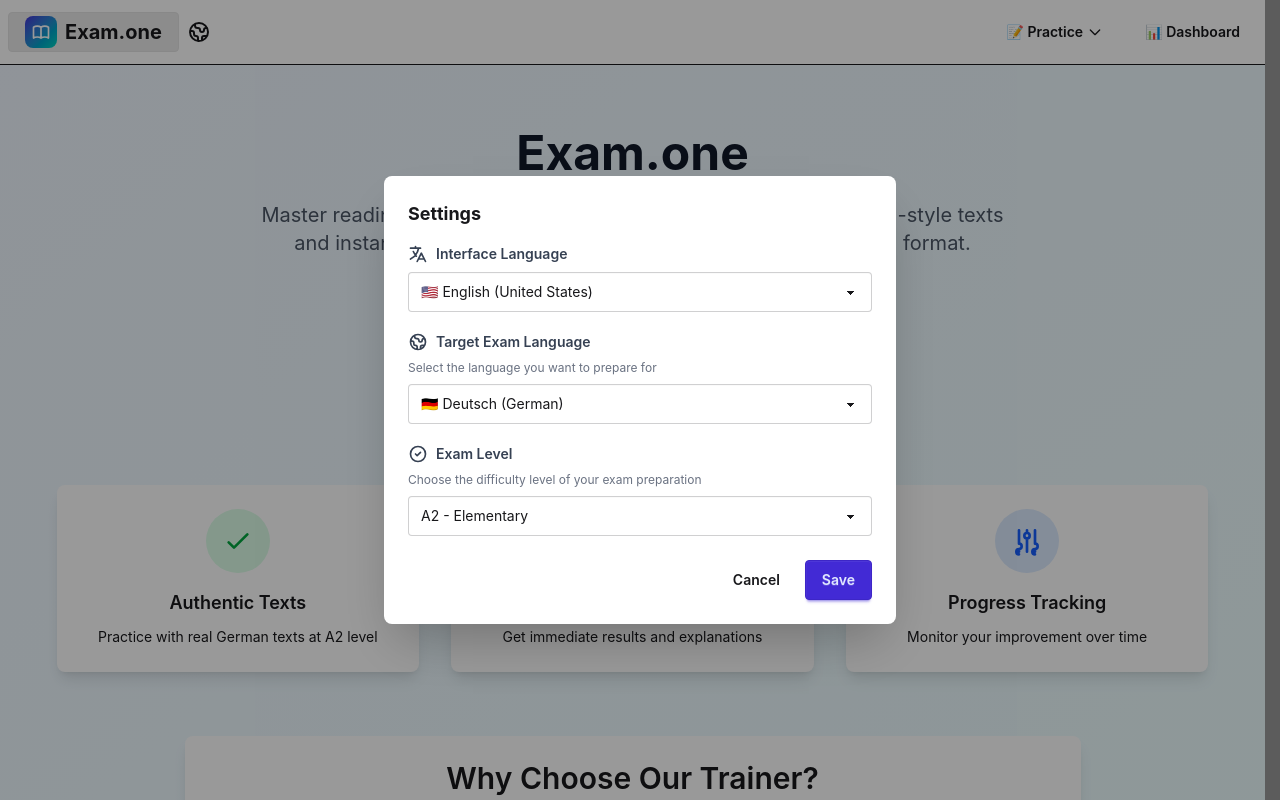
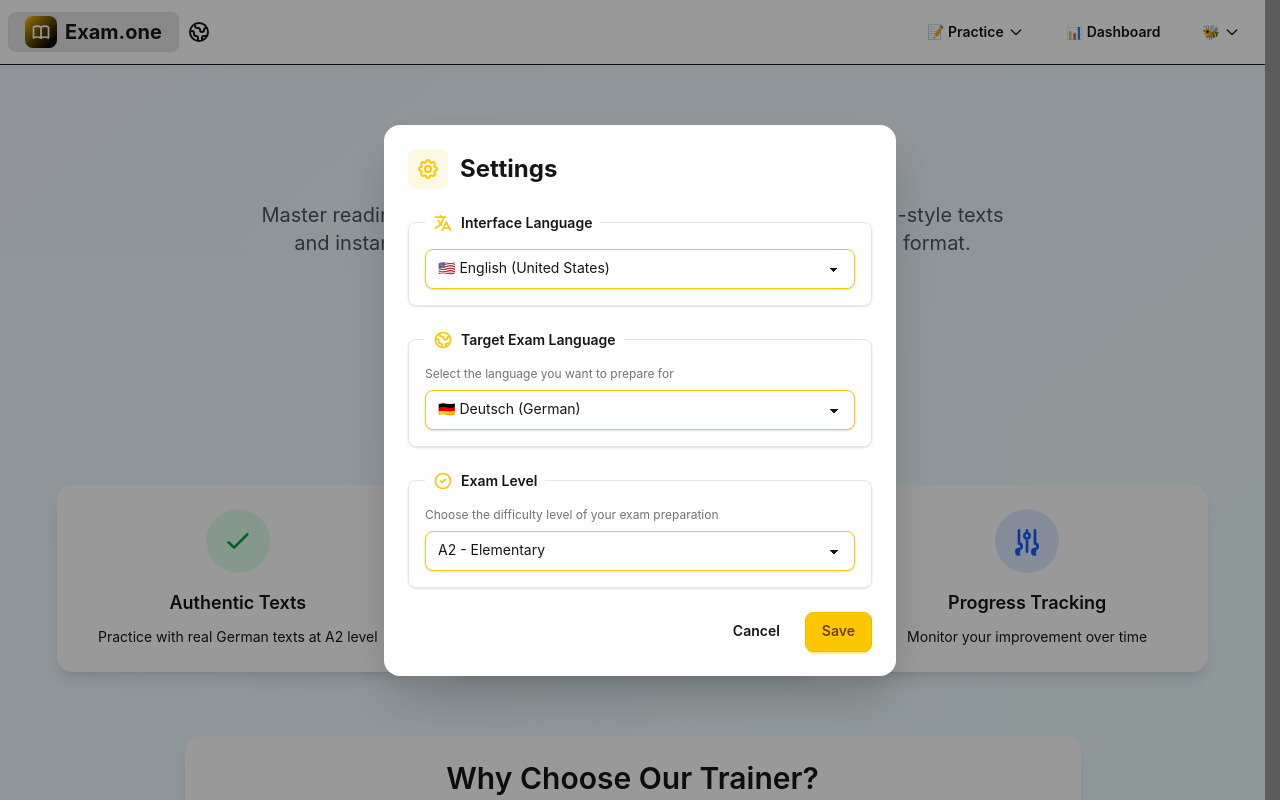
Before and after one commit to evgentrigub/exam.one, a Nuxt app: page / in a window 1280 px wide. Both pictures are taken after a click on the button "Language settings". Shown: the top 800 px of the page. Built offline with nearby package versions, Linux system fonts and the light colour scheme.

Commit message:
add theme switcher; edit settings modal;

```diff
--- a/app.vue
+++ b/app.vue
@@ -6,3 +6,20 @@
     </NuxtLayout>
   </div>
 </template>
+
+<script setup lang="ts">
+// Initialize theme system
+const { theme, initTheme } = useTheme()
+
+// Apply theme to HTML element
+useHead({
+  htmlAttrs: {
+    'data-theme': theme
+  }
+})
+
+// Initialize theme from localStorage on mount
+onMounted(() => {
+  initTheme()
+})
+</script>
--- a/assets/styles/main.css
+++ b/assets/styles/main.css
@@ -1,74 +1,11 @@
 /* Tailwind CSS v4 with daisyUI v5 */
 @import "tailwindcss";
-@plugin "daisyui";
 
-/* Custom OKLCH theme colors using CSS variables */
-@theme {
-  /* Light theme custom colors */
-  --color-primary: oklch(0.623 0.214 259.815);
-  --color-primary-content: oklch(0.97 0.014 254.604);
-  --color-secondary: oklch(0.715 0.143 215.221);
-  --color-secondary-content: oklch(0.977 0.013 236.62);
-  --color-accent: #00897B;
-  --color-neutral: #37474F;
-  --color-neutral-content: #FFFFFF;
-  --color-base-100: #FFFFFF;
-  --color-base-200: #F8F9FA;
-  --color-base-300: #E9ECEF;
-  --color-base-content: #1F2937;
-  --color-info: #0288D1;
-  --color-success: oklch(0.715 0.143 158.3);
-  --color-success-content: oklch(0.977 0.013 158.1);
-  --color-warning: oklch(0.715 0.143 80.3);
-  --color-warning-content: oklch(0.977 0.013 80.1);
-  --color-error: oklch(0.637 0.237 25.331);
-  --color-error-content: oklch(0.977 0.013 17.38);
-}
-
-/* Apply custom colors to daisyUI theme */
-:root {
-  --p: oklch(0.623 0.214 259.815);
-  --pc: oklch(0.97 0.014 254.604);
-  --s: oklch(0.715 0.143 215.221);
-  --sc: oklch(0.977 0.013 236.62);
-  --a: #00897B;
-  --n: #37474F;
-  --nc: #FFFFFF;
-  --b1: #FFFFFF;
-  --b2: #F8F9FA;
-  --b3: #E9ECEF;
-  --bc: #1F2937;
-  --in: #0288D1;
-  --su: oklch(0.715 0.143 158.3);
-  --suc: oklch(0.977 0.013 158.1);
-  --wa: oklch(0.715 0.143 80.3);
-  --wac: oklch(0.977 0.013 80.1);
-  --er: oklch(0.637 0.237 25.331);
-  --erc: oklch(0.977 0.013 17.38);
-}
-
-/* Dark mode custom colors */
-@media (prefers-color-scheme: dark) {
-  :root {
-    --p: oklch(0.546 0.245 262.881);
-    --pc: oklch(0.932 0.032 255.585);
-    --s: oklch(0.609 0.126 221.723);
-    --sc: oklch(0.951 0.026 236.824);
-    --a: #26A69A;
-    --n: #263238;
-    --nc: #ECEFF1;
-    --b1: #1E1E1E;
-    --b2: #2D2D2D;
-    --b3: #3D3D3D;
-    --bc: #E5E7EB;
-    --in: #29B6F6;
-    --su: oklch(0.609 0.126 158.4);
-    --suc: oklch(0.951 0.026 158.2);
-    --wa: oklch(0.609 0.126 80.4);
-    --wac: oklch(0.951 0.026 80.2);
-    --er: oklch(0.577 0.245 27.325);
-    --erc: oklch(0.951 0.026 17.717);
-  }
+/* Include multiple daisyUI themes */
+@plugin "daisyui" {
+  themes: light, dark, bumblebee, cyberpunk, synthwave, retro, valentine,
+          aqua, lofi, pastel, fantasy, luxury, dracula, autumn, business,
+          night, coffee, winter;
 }
 
 body {
--- a/components/Navbar.vue
+++ b/components/Navbar.vue
@@ -74,83 +74,133 @@
         >
           📊 {{ $t('nav.dashboard') }}
         </NuxtLink>
+
+        <!-- Theme Switcher -->
+        <div class="dropdown dropdown-end">
+          <label
+            tabindex="0"
+            class="btn btn-ghost gap-1"
+          >
+            <span>{{ currentThemeIcon }}</span>
+            <svg
+              class="h-4 w-4"
+              fill="none"
+              stroke="currentColor"
+              viewBox="0 0 24 24"
+            >
+              <path stroke-linecap="round" stroke-linejoin="round" stroke-width="2" d="M19 9l-7 7-7-7"/>
+            </svg>
+          </label>
+          <div tabindex="0" class="dropdown-content shadow-lg bg-base-100 rounded-box mt-2 p-4 w-[400px]">
+            <div class="grid grid-cols-2 gap-4">
+              <!-- Light Themes Column -->
+              <div>
+                <div class="text-xs font-semibold uppercase opacity-60 mb-2 px-2">☀️ Light Themes</div>
+                <ul class="menu p-0">
+                  <li v-for="themeOption in lightThemes" :key="themeOption.value">
+                    <a
+                      :class="{ 'active': theme === themeOption.value }"
+                      @click="setTheme(themeOption.value)"
+                    >
+                      <span>{{ themeOption.icon }}</span>
+                      <span>{{ themeOption.label }}</span>
+                    </a>
+                  </li>
+                </ul>
+              </div>
+
+              <!-- Dark Themes Column -->
+              <!-- <div>
+                <div class="text-xs font-semibold uppercase opacity-60 mb-2 px-2">🌙 Dark Themes</div>
+                <ul class="menu p-0">
+                  <li v-for="themeOption in darkThemes" :key="themeOption.value">
+                    <a
+                      :class="{ 'active': theme === themeOption.value }"
+                      @click="setTheme(themeOption.value)"
+                    >
+                      <span>{{ themeOption.icon }}</span>
+                      <span>{{ themeOption.label }}</span>
+                    </a>
+                  </li>
+                </ul>
+              </div> -->
+            </div>
+          </div>
+        </div>
       </div>
     </nav>
   </div>
 
   <!-- Language Settings Modal -->
-  <input type="checkbox" v-model="isLanguageModalOpen" class="modal-toggle" />
-  <div class="modal">
-    <div class="modal-box">
+  <input v-model="isLanguageModalOpen" type="checkbox" class="modal-toggle" />
+  <div class="modal modal-bottom sm:modal-middle">
+    <div class="modal-box max-w-lg max-h-[90vh] overflow-y-auto">
       <!-- Modal Header -->
-      <h3 class="font-bold text-lg mb-4">
-        {{ $t('settings.title') }}
-      </h3>
+      <div class="flex items-center gap-3 mb-6">
+        <div class="w-10 h-10 bg-primary/10 rounded-lg flex items-center justify-center">
+          <svg class="w-6 h-6 text-primary" fill="none" stroke="currentColor" viewBox="0 0 24 24">
+            <path stroke-linecap="round" stroke-linejoin="round" stroke-width="2" d="M10.325 4.317c.426-1.756 2.924-1.756 3.35 0a1.724 1.724 0 002.573 1.066c1.543-.94 3.31.826 2.37 2.37a1.724 1.724 0 001.065 2.572c1.756.426 1.756 2.924 0 3.35a1.724 1.724 0 00-1.066 2.573c.94 1.543-.826 3.31-2.37 2.37a1.724 1.724 0 00-2.572 1.065c-.426 1.756-2.924 1.756-3.35 0a1.724 1.724 0 00-2.573-1.066c-1.543.94-3.31-.826-2.37-2.37a1.724 1.724 0 00-1.065-2.572c-1.756-.426-1.756-2.924 0-3.35a1.724 1.724 0 001.066-2.573c-.94-1.543.826-3.31 2.37-2.37.996.608 2.296.07 2.572-1.065z"/>
+            <path stroke-linecap="round" stroke-linejoin="round" stroke-width="2" d="M15 12a3 3 0 11-6 0 3 3 0 016 0z"/>
+          </svg>
+        </div>
+        <h3 class="font-bold text-2xl">{{ $t('settings.title') }}</h3>
+      </div>
 
-          <!-- Modal Body -->
-          <div class="space-y-5">
-            <!-- Interface Language Selector -->
-            <div>
-              <label class="flex items-center gap-2 text-sm font-semibold text-gray-700 mb-2">
-                <svg class="w-5 h-5" fill="none" stroke="currentColor" viewBox="0 0 24 24">
+      <!-- Modal Body with proper form controls -->
+      <form class="space-y-6" @submit.prevent="saveLanguageSettings">
+        <!-- Interface Language -->
+        <fieldset class="border border-base-300 rounded-lg p-4 shadow-sm">
+          <legend class="text-sm font-semibold flex items-center gap-2 px-2">
+            <svg class="w-5 h-5 text-primary" fill="none" stroke="currentColor" viewBox="0 0 24 24">
               <path stroke-linecap="round" stroke-linejoin="round" stroke-width="2" d="M3 5h12M9 3v2m1.048 9.5A18.022 18.022 0 016.412 9m6.088 9h7M11 21l5-10 5 10M12.751 5C11.783 10.77 8.07 15.61 3 18.129"/>
             </svg>
             {{ $t('settings.interfaceLanguage') }}
-              </label>
+          </legend>
           <select
             v-model="tempInterfaceLanguage"
-                class="select select-bordered w-full"
+            class="select select-bordered select-primary w-full shadow"
           >
             <option value="en">🇺🇸 English (United States)</option>
             <option value="de">🇩🇪 Deutsch (Deutschland)</option>
           </select>
-            </div>
+        </fieldset>
 
-            <!-- Target Exam Language Selector -->
-            <div>
-              <label class="flex items-center gap-2 text-sm font-semibold text-gray-700 mb-2">
-                <svg class="w-5 h-5" fill="none" stroke="currentColor" viewBox="0 0 24 24">
+        <!-- Target Exam Language -->
+        <fieldset class="border border-base-300 rounded-lg p-4 shadow-sm">
+          <legend class="text-sm font-semibold flex items-center gap-2 px-2">
+            <svg class="w-5 h-5 text-primary" fill="none" stroke="currentColor" viewBox="0 0 24 24">
               <path stroke-linecap="round" stroke-linejoin="round" stroke-width="2" d="M3.055 11H5a2 2 0 012 2v1a2 2 0 002 2 2 2 0 012 2v2.945M8 3.935V5.5A2.5 2.5 0 0010.5 8h.5a2 2 0 012 2 2 2 0 104 0 2 2 0 012-2h1.064M15 20.488V18a2 2 0 012-2h3.064M21 12a9 9 0 11-18 0 9 9 0 0118 0z"/>
             </svg>
             {{ $t('settings.targetLanguage') }}
-              </label>
-              <p class="text-xs text-gray-500 mb-2">
-                {{ $t('settings.targetLanguageDescription') }}
-              </p>
+          </legend>
+          <span class="text-xs opacity-60 block mb-2">{{ $t('settings.targetLanguageDescription') }}</span>
           <select
             v-model="tempTargetLanguage"
-                class="select select-bordered w-full"
+            class="select select-bordered select-primary w-full shadow"
           >
             <option value="de">🇩🇪 Deutsch (German)</option>
-                <option value="en" disabled>
-                  🇺🇸 English - {{ $t('settings.availableSoon') }}
-                </option>
-                <option value="es" disabled>
-                  🇪🇸 Español (Spanish) - {{ $t('settings.availableSoon') }}
-                </option>
+            <option value="en" disabled>🇺🇸 English - {{ $t('settings.availableSoon') }}</option>
+            <option value="es" disabled>🇪🇸 Español (Spanish) - {{ $t('settings.availableSoon') }}</option>
           </select>
-            </div>
+        </fieldset>
 
-            <!-- Exam Level Selector -->
-            <div>
-              <label class="flex items-center gap-2 text-sm font-semibold text-gray-700 mb-2">
-                <svg class="w-5 h-5" fill="none" stroke="currentColor" viewBox="0 0 24 24">
+        <!-- Exam Level -->
+        <fieldset class="border border-base-300 rounded-lg p-4 shadow-sm">
+          <legend class="text-sm font-semibold flex items-center gap-2 px-2">
+            <svg class="w-5 h-5 text-primary" fill="none" stroke="currentColor" viewBox="0 0 24 24">
               <path stroke-linecap="round" stroke-linejoin="round" stroke-width="2" d="M9 12l2 2 4-4m6 2a9 9 0 11-18 0 9 9 0 0118 0z"/>
             </svg>
             {{ $t('settings.examLevel') }}
-              </label>
-              <p class="text-xs text-gray-500 mb-2">
-                {{ $t('settings.examLevelDescription') }}
-              </p>
+          </legend>
+          <span class="text-xs opacity-60 block mb-2">{{ $t('settings.examLevelDescription') }}</span>
           <select
             v-model="tempExamLevel"
-                class="select select-bordered w-full"
+            class="select select-bordered select-primary w-full shadow"
           >
             <option value="A2">A2 - Elementary</option>
             <option value="C1">C1 - Advanced</option>
           </select>
-            </div>
-          </div>
+        </fieldset>
 
         <!-- Modal Actions -->
         <div class="modal-action">
@@ -162,14 +212,17 @@
             {{ $t('settings.cancel') }}
           </button>
           <button
-          type="button"
+            type="submit"
             class="btn btn-primary"
-          @click="saveLanguageSettings"
           >
             {{ $t('settings.save') }}
           </button>
         </div>
+      </form>
     </div>
+
+    <!-- Modal backdrop -->
+    <label class="modal-backdrop" @click="closeLanguageModal">Close</label>
   </div>
 </template>
 
@@ -179,8 +232,10 @@
 
 const settingsStore = useSettingsStore()
 const { examLevel, targetLanguage } = storeToRefs(settingsStore)
-const { locale } = useI18n()
-const { $i18n } = useNuxtApp()
+const { locale, setLocale } = useI18n()
+
+// Theme management
+const { theme, setTheme, currentThemeIcon, lightThemes } = useTheme()
 
 // Dropdown state and functionality
 const isDropdownOpen = ref(false)
@@ -219,7 +274,7 @@
 const saveLanguageSettings = () => {
   // Update interface language
   if (tempInterfaceLanguage.value !== locale.value) {
-    $i18n.setLocale(tempInterfaceLanguage.value)
+    setLocale(tempInterfaceLanguage.value)
   }
 
   // Update target exam language
--- /dev/null
+++ b/composables/useTheme.ts
@@ -0,0 +1,105 @@
+/**
+ * Theme Composable
+ * Manages daisyUI theme switching and persistence
+ */
+
+export type Theme =
+  | 'light'
+  | 'dark'
+  | 'bumblebee'
+  | 'cyberpunk'
+  | 'synthwave'
+  | 'retro'
+  | 'valentine'
+  | 'aqua'
+  | 'lofi'
+  | 'pastel'
+  | 'fantasy'
+  | 'luxury'
+  | 'dracula'
+  | 'autumn'
+  | 'business'
+  | 'night'
+  | 'coffee'
+  | 'winter'
+
+export const LIGHT_THEMES: { value: Theme; label: string; icon: string }[] = [
+//   { value: 'light', label: 'Light', icon: '☀️' },
+  { value: 'bumblebee', label: 'Bumblebee', icon: '🐝' },
+//   { value: 'retro', label: 'Retro', icon: '📻' },
+//   { value: 'valentine', label: 'Valentine', icon: '💖' },
+//   { value: 'aqua', label: 'Aqua', icon: '🌊' },
+//   { value: 'lofi', label: 'Lo-Fi', icon: '🎧' },
+//   { value: 'pastel', label: 'Pastel', icon: '🎨' },
+//   { value: 'fantasy', label: 'Fantasy', icon: '🦄' },
+//   { value: 'autumn', label: 'Autumn', icon: '🍂' },
+  { value: 'winter', label: 'Winter', icon: '❄️' },
+]
+
+export const DARK_THEMES: { value: Theme; label: string; icon: string }[] = [
+  { value: 'dark', label: 'Dark', icon: '🌙' },
+  { value: 'cyberpunk', label: 'Cyberpunk', icon: '🌆' },
+  { value: 'synthwave', label: 'Synthwave', icon: '🌃' },
+  { value: 'luxury', label: 'Luxury', icon: '💎' },
+  { value: 'dracula', label: 'Dracula', icon: '🧛' },
+  { value: 'business', label: 'Business', icon: '💼' },
+  { value: 'night', label: 'Night', icon: '🌌' },
+  { value: 'coffee', label: 'Coffee', icon: '☕' },
+]
+
+export const AVAILABLE_THEMES = [...LIGHT_THEMES, ...DARK_THEMES]
+
+export const useTheme = () => {
+  const theme = useState<Theme>('theme', () => 'bumblebee')
+
+  /**
+   * Set a new theme
+   */
+  const setTheme = (newTheme: Theme) => {
+    theme.value = newTheme
+
+    if (import.meta.client) {
+      // Apply to DOM
+      document.documentElement.setAttribute('data-theme', newTheme)
+
+      // Persist to localStorage
+      localStorage.setItem('theme', newTheme)
+    }
+  }
+
+  /**
+   * Initialize theme from localStorage or default
+   */
+  const initTheme = () => {
+    if (import.meta.client) {
+      const savedTheme = localStorage.getItem('theme') as Theme
+      const defaultTheme = savedTheme || 'bumblebee'
+      setTheme(defaultTheme)
+    }
+  }
+
+  /**
+   * Get current theme label
+   */
+  const currentThemeLabel = computed(() => {
+    return AVAILABLE_THEMES.find(t => t.value === theme.value)?.label || 'Theme'
+  })
+
+  /**
+   * Get current theme icon
+   */
+  const currentThemeIcon = computed(() => {
+    return AVAILABLE_THEMES.find(t => t.value === theme.value)?.icon || '🎨'
+  })
+
+  return {
+    theme: readonly(theme),
+    setTheme,
+    initTheme,
+    currentThemeLabel,
+    currentThemeIcon,
+    availableThemes: AVAILABLE_THEMES,
+    lightThemes: LIGHT_THEMES,
+    darkThemes: DARK_THEMES
+  }
+}
```
Also changed, not shown: pages/index.vue (+6 -12 lines). Lines whose indentation alone changed are shown as unchanged.
